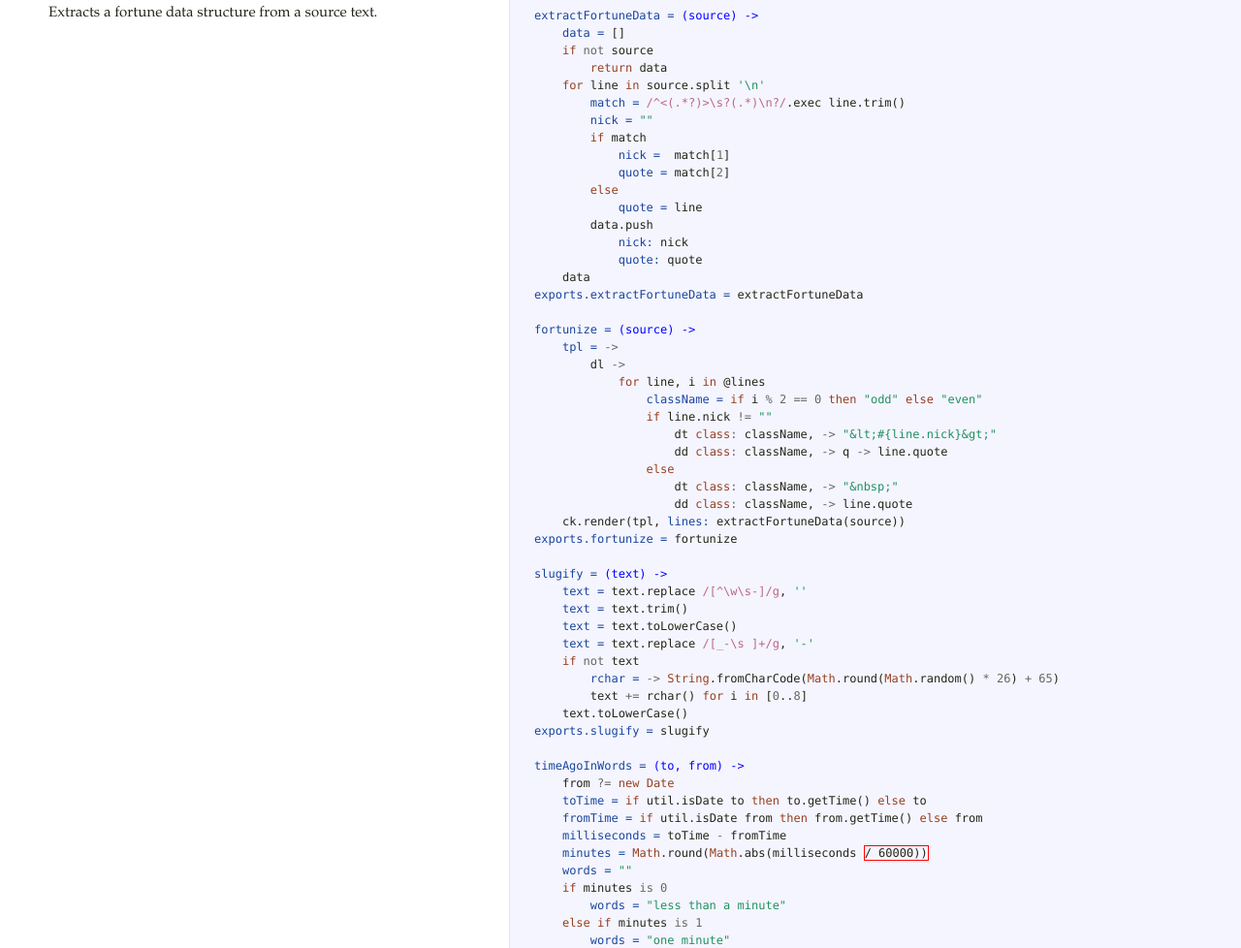
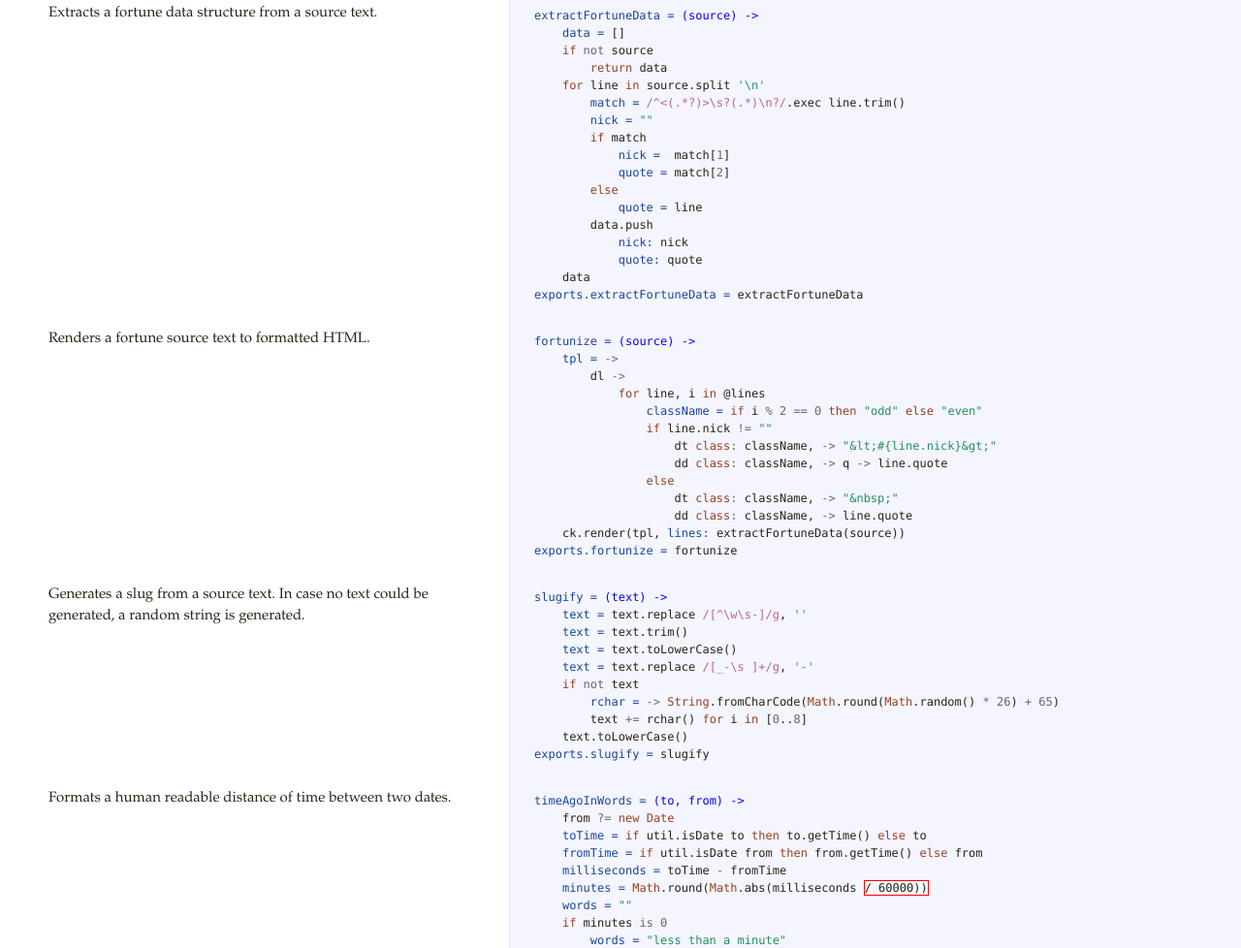
Before and after one commit to n1k0/nodetunes, a website: page docs/helpers.html in a window 1280 px wide. Shown: the part 161-1139 px from the top of the page at 97% size. Drawn offline with Linux system fonts and the light colour scheme.

Commit message:
docco docs rock the docks

```diff
--- a/docs/helpers.html
+++ b/docs/helpers.html
@@ -15,9 +15,7 @@
             <span class="nv">nick: </span><span class="nx">nick</span>
             <span class="nv">quote: </span><span class="nx">quote</span>
     <span class="nx">data</span>
-<span class="nv">exports.extractFortuneData = </span><span class="nx">extractFortuneData</span>
-
-<span class="nv">fortunize = </span><span class="nf">(source) -&gt;</span>
+<span class="nv">exports.extractFortuneData = </span><span class="nx">extractFortuneData</span></pre></div>             </td>           </tr>                               <tr id="section-3">             <td class="docs">               <div class="pilwrap">                 <a class="pilcrow" href="#section-3">&#182;</a>               </div>               <p>Renders a fortune source text to formatted HTML.</p>             </td>             <td class="code">               <div class="highlight"><pre><span class="nv">fortunize = </span><span class="nf">(source) -&gt;</span>
     <span class="nv">tpl = </span><span class="o">-&gt;</span>
         <span class="nx">dl</span> <span class="o">-&gt;</span>
             <span class="k">for</span> <span class="nx">line</span><span class="p">,</span> <span class="nx">i</span> <span class="k">in</span> <span class="nx">@lines</span>
@@ -29,9 +27,8 @@
                     <span class="nx">dt</span> <span class="k">class</span><span class="o">:</span> <span class="nx">className</span><span class="p">,</span> <span class="o">-&gt;</span> <span class="s2">&quot;&amp;nbsp;&quot;</span>
                     <span class="nx">dd</span> <span class="k">class</span><span class="o">:</span> <span class="nx">className</span><span class="p">,</span> <span class="o">-&gt;</span> <span class="nx">line</span><span class="p">.</span><span class="nx">quote</span>
     <span class="nx">ck</span><span class="p">.</span><span class="nx">render</span><span class="p">(</span><span class="nx">tpl</span><span class="p">,</span> <span class="nv">lines: </span><span class="nx">extractFortuneData</span><span class="p">(</span><span class="nx">source</span><span class="p">))</span>
-<span class="nv">exports.fortunize = </span><span class="nx">fortunize</span>
-
-<span class="nv">slugify = </span><span class="nf">(text) -&gt;</span>
+<span class="nv">exports.fortunize = </span><span class="nx">fortunize</span></pre></div>             </td>           </tr>                               <tr id="section-4">             <td class="docs">               <div class="pilwrap">                 <a class="pilcrow" href="#section-4">&#182;</a>               </div>               <p>Generates a slug from a source text. In case no text could be generated, a
+random string is generated.</p>             </td>             <td class="code">               <div class="highlight"><pre><span class="nv">slugify = </span><span class="nf">(text) -&gt;</span>
     <span class="nv">text = </span><span class="nx">text</span><span class="p">.</span><span class="nx">replace</span> <span class="sr">/[^\w\s-]/g</span><span class="p">,</span> <span class="s1">&#39;&#39;</span>
     <span class="nv">text = </span><span class="nx">text</span><span class="p">.</span><span class="nx">trim</span><span class="p">()</span>
     <span class="nv">text = </span><span class="nx">text</span><span class="p">.</span><span class="nx">toLowerCase</span><span class="p">()</span>
@@ -40,9 +37,7 @@
         <span class="nv">rchar = </span><span class="o">-&gt;</span> <span class="nb">String</span><span class="p">.</span><span class="nx">fromCharCode</span><span class="p">(</span><span class="nb">Math</span><span class="p">.</span><span class="nx">round</span><span class="p">(</span><span class="nb">Math</span><span class="p">.</span><span class="nx">random</span><span class="p">()</span> <span class="o">*</span> <span class="mi">26</span><span class="p">)</span> <span class="o">+</span> <span class="mi">65</span><span class="p">)</span>
         <span class="nx">text</span> <span class="o">+=</span> <span class="nx">rchar</span><span class="p">()</span> <span class="k">for</span> <span class="nx">i</span> <span class="k">in</span> <span class="p">[</span><span class="mi">0</span><span class="p">..</span><span class="mi">8</span><span class="p">]</span>
     <span class="nx">text</span><span class="p">.</span><span class="nx">toLowerCase</span><span class="p">()</span>
-<span class="nv">exports.slugify = </span><span class="nx">slugify</span>
-
-<span class="nv">timeAgoInWords = </span><span class="nf">(to, from) -&gt;</span>
+<span class="nv">exports.slugify = </span><span class="nx">slugify</span></pre></div>             </td>           </tr>                               <tr id="section-5">             <td class="docs">               <div class="pilwrap">                 <a class="pilcrow" href="#section-5">&#182;</a>               </div>               <p>Formats a human readable distance of time between two dates.</p>             </td>             <td class="code">               <div class="highlight"><pre><span class="nv">timeAgoInWords = </span><span class="nf">(to, from) -&gt;</span>
     <span class="nx">from</span> <span class="o">?=</span> <span class="k">new</span> <span class="nb">Date</span>
     <span class="nv">toTime = </span><span class="k">if</span> <span class="nx">util</span><span class="p">.</span><span class="nx">isDate</span> <span class="nx">to</span> <span class="k">then</span> <span class="nx">to</span><span class="p">.</span><span class="nx">getTime</span><span class="p">()</span> <span class="k">else</span> <span class="nx">to</span>
     <span class="nv">fromTime = </span><span class="k">if</span> <span class="nx">util</span><span class="p">.</span><span class="nx">isDate</span> <span class="nx">from</span> <span class="k">then</span> <span class="nx">from</span><span class="p">.</span><span class="nx">getTime</span><span class="p">()</span> <span class="k">else</span> <span class="nx">from</span>
--- a/src/lib/helpers.coffee
+++ b/src/lib/helpers.coffee
@@ -20,6 +20,7 @@ extractFortuneData = (source) ->
     data
 exports.extractFortuneData = extractFortuneData
 
+# Renders a fortune source text to formatted HTML.
 fortunize = (source) ->
     tpl = ->
         dl ->
@@ -34,6 +35,8 @@ fortunize = (source) ->
     ck.render(tpl, lines: extractFortuneData(source))
 exports.fortunize = fortunize
 
+# Generates a slug from a source text. In case no text could be generated, a
+# random string is generated.
 slugify = (text) ->
     text = text.replace /[^\w\s-]/g, ''
     text = text.trim()
@@ -45,6 +48,7 @@ slugify = (text) ->
     text.toLowerCase()
 exports.slugify = slugify
 
+# Formats a human readable distance of time between two dates.
 timeAgoInWords = (to, from) ->
     from ?= new Date
     toTime = if util.isDate to then to.getTime() else to
```
Also changed, not shown: 1 other file.
